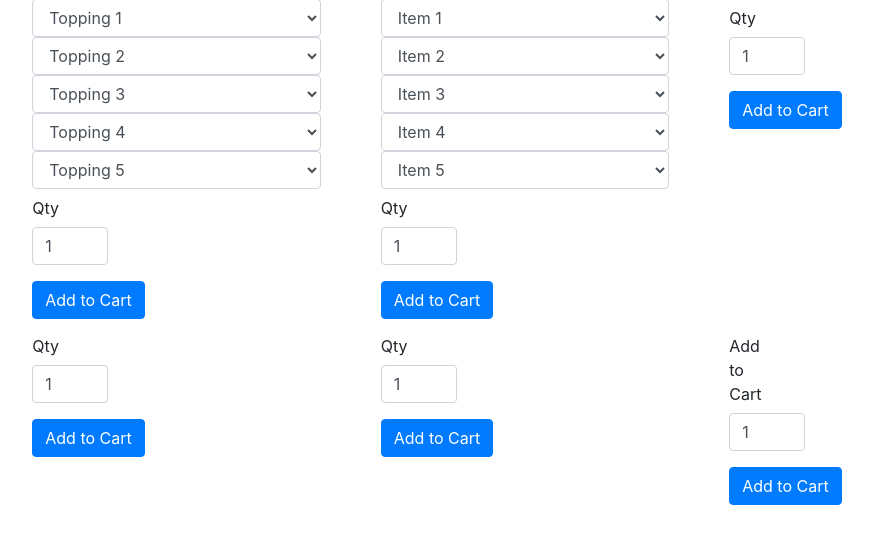
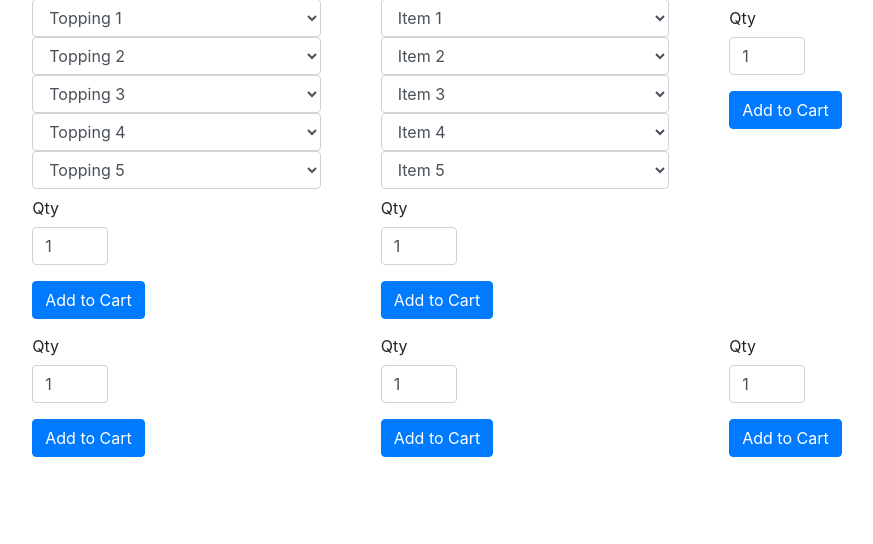
Before and after one commit to HemabhKamboj/Pizza-ordering-app, a Django app: template orders/templates/orders/menu.html in a window 1280 px wide. Shown: the part 118-662 px from the top of the page, without its empty margins (115-988 px from the left). Run offline with Django 3.2, Linux system fonts and the light colour scheme; the template is opened without the code that fills it, so the values that code supplies are empty; some libraries are stand-ins or nearby versions.

Commit message:
corrected typo in menu.html and changed jquery call from httpp to https

```diff
--- a/orders/templates/orders/base.html
+++ b/orders/templates/orders/base.html
@@ -7,7 +7,7 @@
     <meta name="viewport" content="width=device-width, initial-scale=1, shrink-to-fit=no">
 
     <!-- JQuery -->
-    <script src="http://ajax.googleapis.com/ajax/libs/jquery/1.9.1/jquery.min.js"></script>
+    <script src="https://ajax.googleapis.com/ajax/libs/jquery/1.9.1/jquery.min.js"></script>
 
     <!-- Bootstrap CSS -->
     <link rel="stylesheet" href="https://stackpath.bootstrapcdn.com/bootstrap/4.1.3/css/bootstrap.min.css" integrity="sha384-MCw98/SFnGE8fJT3GXwEOngsV7Zt27NXFoaoApmYm81iuXoPkFOJwJ8ERdknLPMO" crossorigin="anonymous">
--- a/orders/templates/orders/menu.html
+++ b/orders/templates/orders/menu.html
@@ -5,8 +5,8 @@
 {% block script %}
 
 <script>
-$(document).ready(function(){
-
+$(document).ready(function()
+{
   $("#regkind").change(function() {
     if ($(this).val().includes('1')) {
       $("#regtopping1").show();
@@ -399,7 +399,7 @@ $(document).ready(function(){
             {% endif %}
           {% endfor %}
             <div class="row">
-  	          <label for="saladsqty" class="col-2 col-form-label">Add to Cart</label>
+  	          <label for="saladsqty" class="col-2 col-form-label">Qty</label>
 	          </div>
 	          <div class="row">
               <div class="col-sm-4">
```
Also changed, not shown: db.sqlite3.
